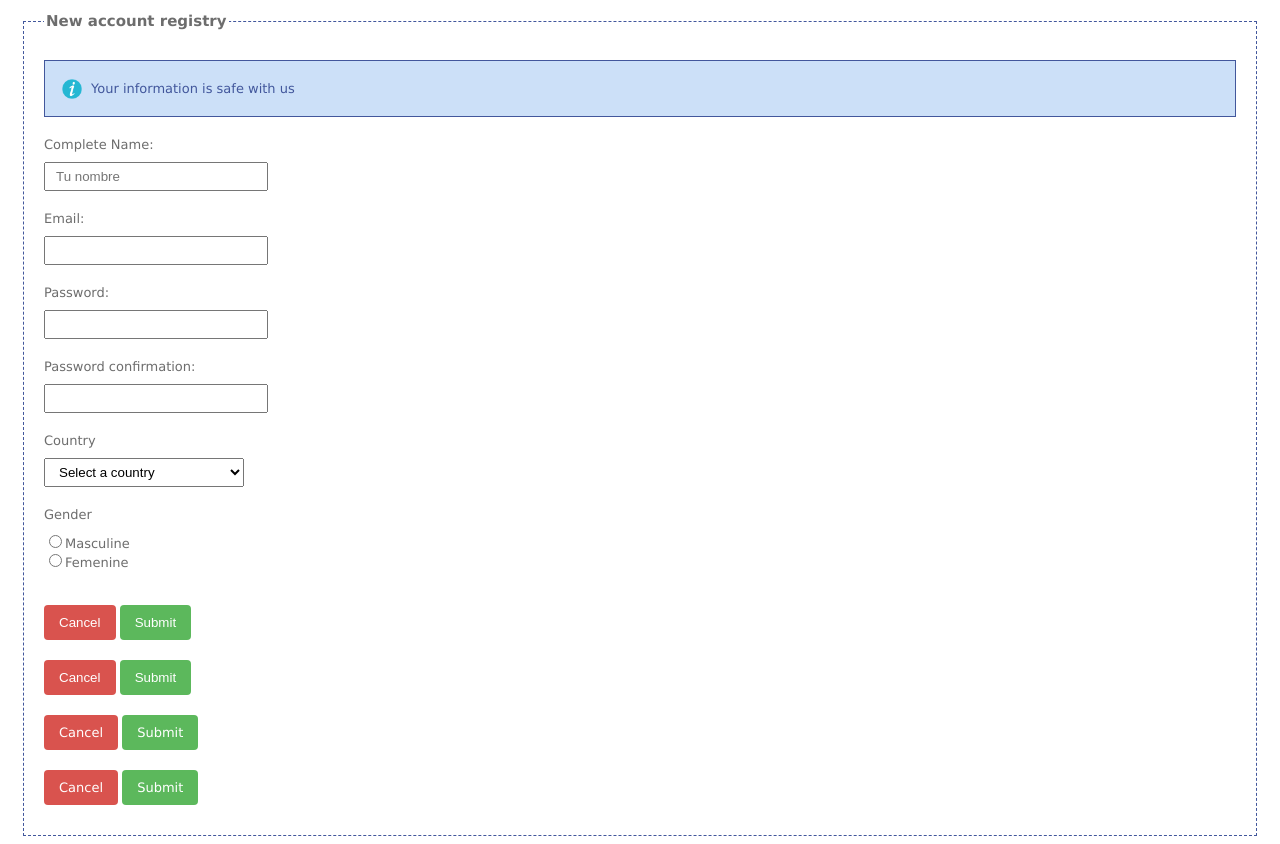
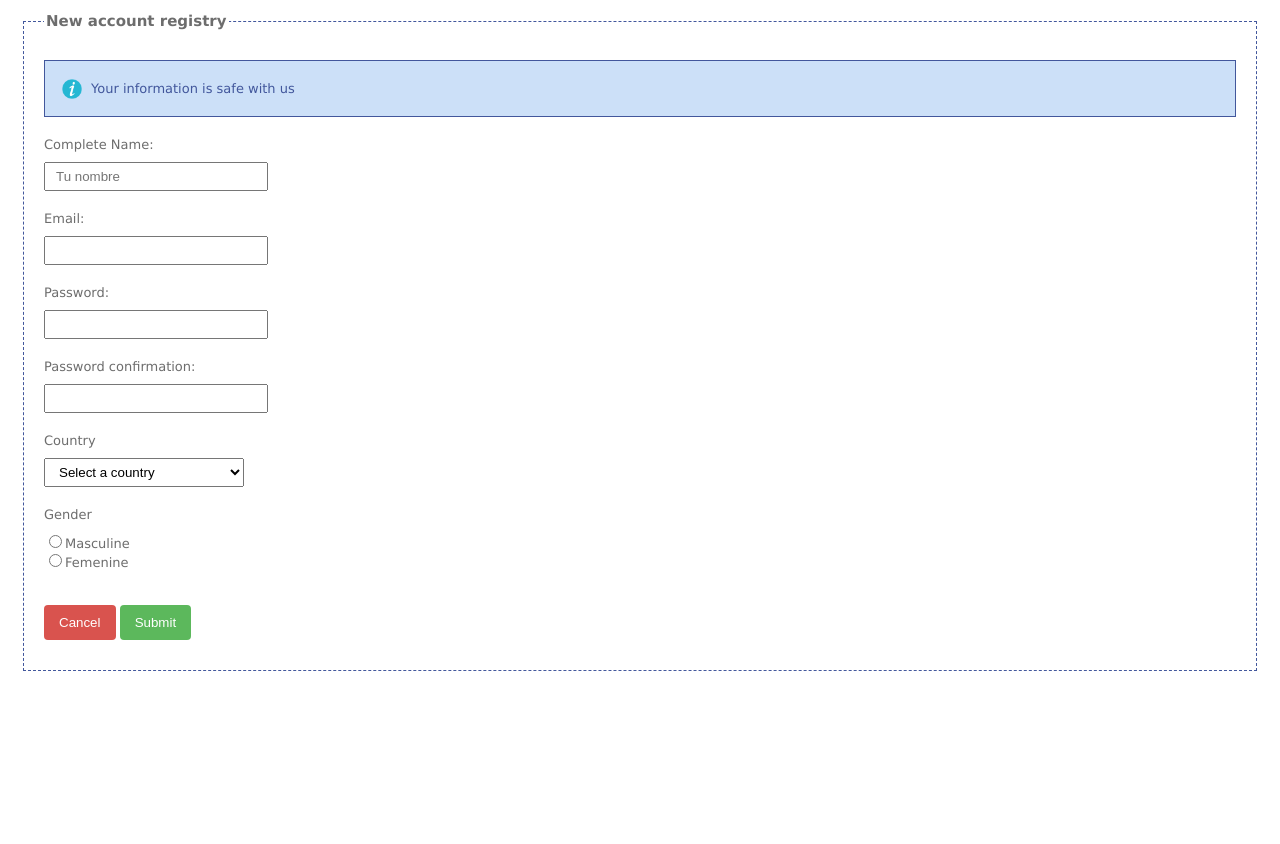
Before and after one commit to memo-saldana/WebClass, a plain HTML site: page classwork/CSS2/index.html in a window 1280 px wide. Shown: the part 136-980 px from the top of the page. After the commit the page ends 830 px from the top, so only its background shows below. Drawn offline with Linux system fonts and the light colour scheme.

Commit message:
Moves project and adds js file

```diff
--- a/classwork/CSS2/CSS2/index.html
+++ b/classwork/CSS2/index.html
@@ -4,6 +4,7 @@
   <title></title>
   <link href="https://fonts.googleapis.com/css?family=Roboto:400,700&display=swap" rel="stylesheet">
   <link rel="stylesheet" type="text/css" href="css/styles.css">
+  <script type="text/javascript" src="js/script.js"></script>
 </head>
 <body>
   <header>
@@ -64,23 +65,8 @@
         <br><br>
 
         <div class="row">
-            <input class="btn btn-cancel" type="button" name="cancel" value="Cancel">
-            <input class="btn btn-submit" type="button" name="submit" value="Submit">
-        </div>
-
-        <div class="row">
             <button class="btn btn-cancel" >Cancel</button>
             <button class="btn btn-submit" >Submit</button>
-        </div>
-
-        <div class="row">
-            <span class="btn btn-cancel">Cancel</span>
-            <span class="btn btn-submit">Submit</span>
-        </div>
-
-        <div class="row">
-            <div class="btn btn-cancel">Cancel</div>
-            <div class="btn btn-submit">Submit</div>
         </div>
       </fieldset>
 
--- /dev/null
+++ b/classwork/CSS2/js/script.js
@@ -0,0 +1 @@
+alert('works!')
```
Also changed, not shown: classwork/CSS2/assets/info.png (renamed from classwork/CSS2/CSS2/assets/info.png), classwork/CSS2/css/styles.css (renamed from classwork/CSS2/CSS2/css/styles.css), 4 other files.
